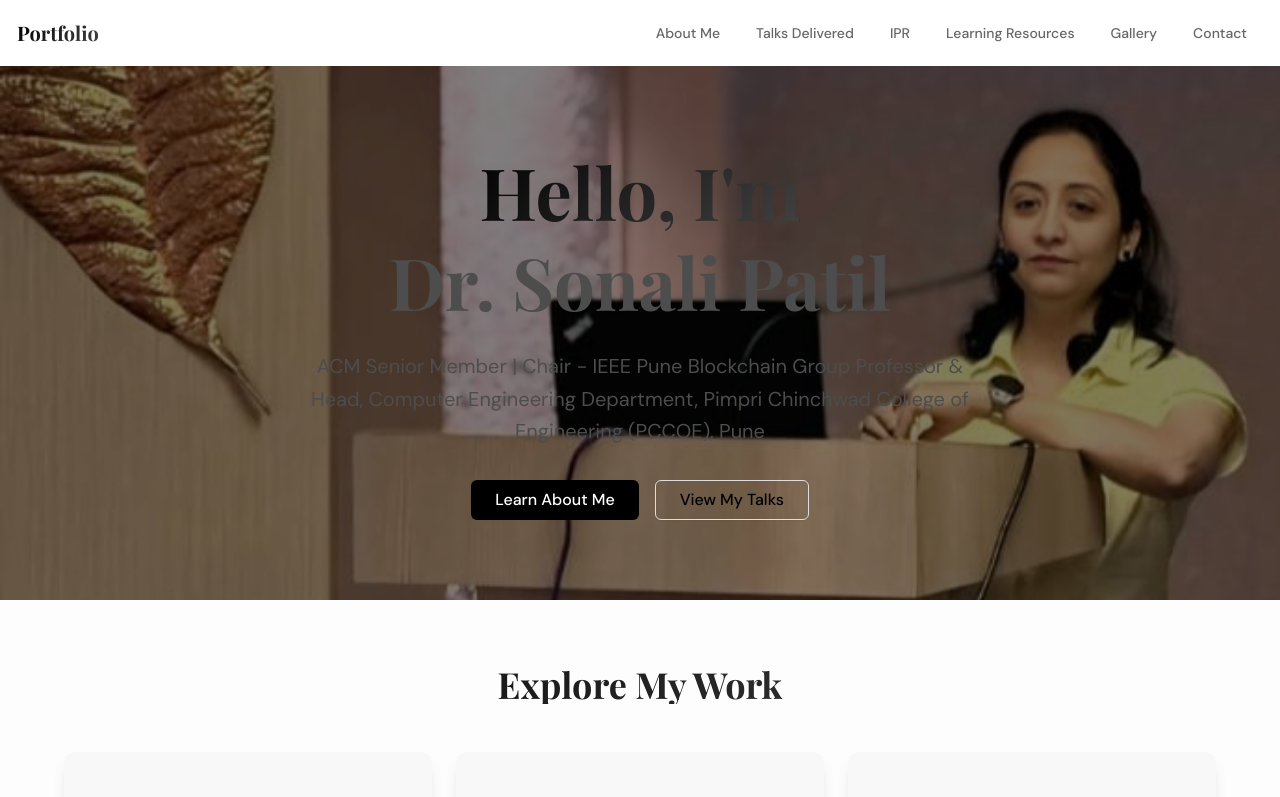
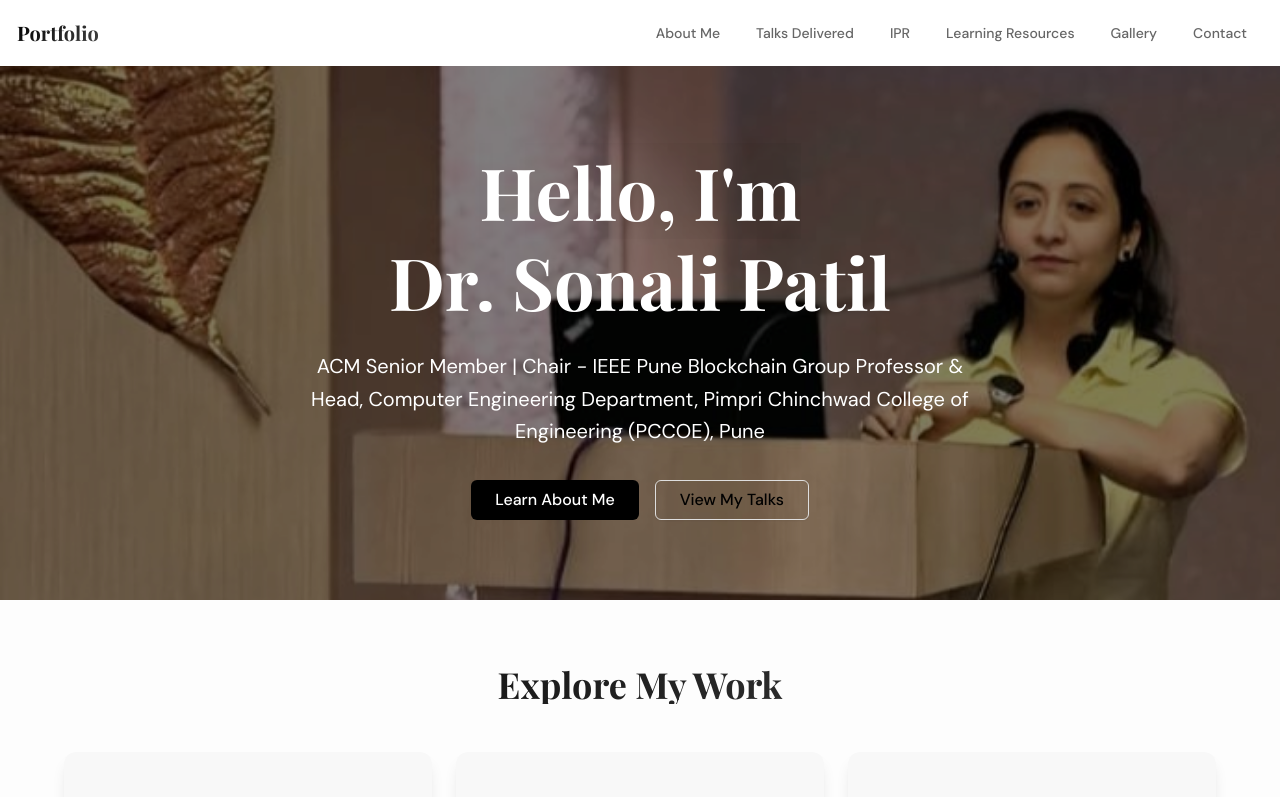
Before and after one commit to patil-rushikesh/Sonali_Ma-am_Portfolio, a Next.js app: page / in a window 1280 px wide. Shown: the top 797 px of the page. Built offline with nearby package versions, Linux system fonts and the light colour scheme; a web font is replaced by a local one.

Commit message:
update page.tsx

```diff
--- a/app/page.tsx
+++ b/app/page.tsx
@@ -80,12 +80,12 @@ export default function HomePage() {
         <div className="container mx-auto max-w-4xl text-center relative z-10">
           <div className="animate-fade-in-up ">
             <h1 className="font-serif text-5xl md:text-7xl font-bold mb-6 leading-tight">
-              <span className="gradient-text animate-shimmer">Hello, I'm </span>
-              <span className="block text-muted-foreground animate-fade-in-up animate-delay-200">
+              <span className="text-white animate-shimmer">Hello, I'm </span>
+              <span className="block text-white animate-fade-in-up animate-delay-200">
                 Dr. Sonali Patil
               </span>
             </h1>
-            <p className="text-lg md:text-xl text-muted-foreground mb-8 max-w-2xl mx-auto leading-relaxed animate-fade-in-up animate-delay-300">
+            <p className="text-lg md:text-xl text-white mb-8 max-w-2xl mx-auto leading-relaxed animate-fade-in-up animate-delay-300">
               ACM Senior Member | Chair - IEEE Pune Blockchain Group Professor &
               Head, Computer Engineering Department, Pimpri Chinchwad College of
               Engineering (PCCOE), Pune
```
